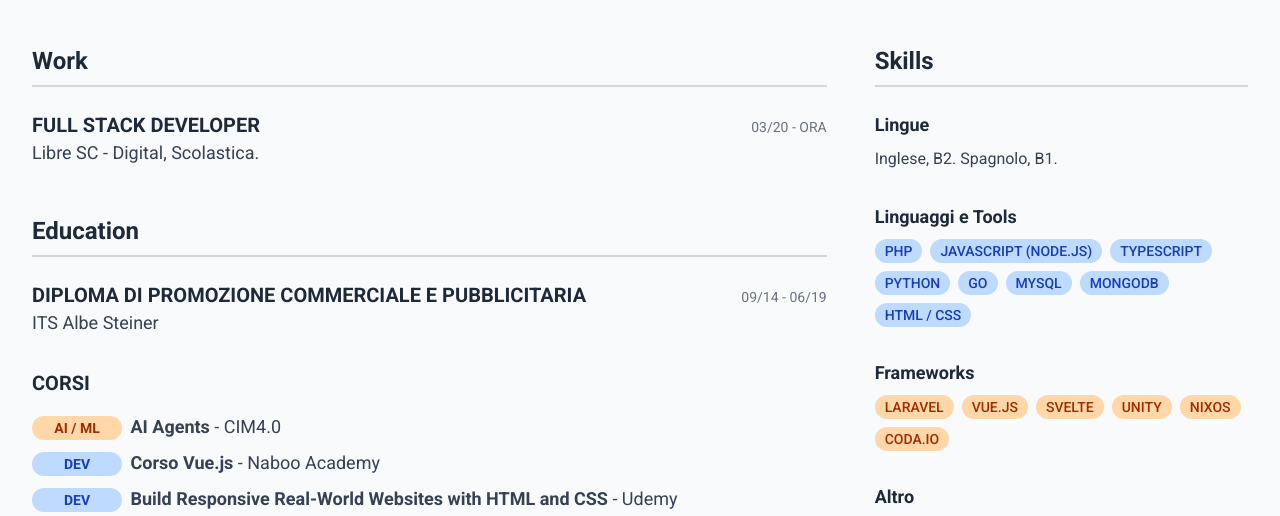
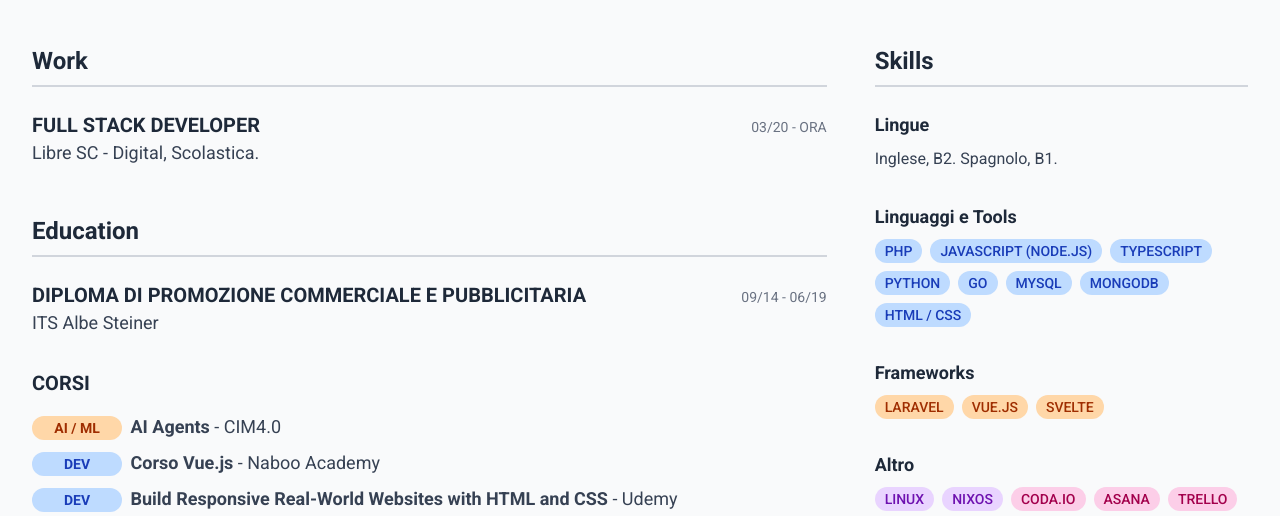
Before and after one commit to DanieleCosio/danielecosio.github.io, a website: page index.html in a window 1280 px wide. Shown: the part 271-787 px from the top of the page. Drawn offline with Linux system fonts and the light colour scheme.

Commit message:
Content fix

```diff
--- a/index.html
+++ b/index.html
@@ -146,14 +146,7 @@
                                 class="bg-orange-200 text-orange-800 text-sm font-medium px-2.5 py-0.5 rounded-full uppercase">Vue.js</span>
                             <span
                                 class="bg-orange-200 text-orange-800 text-sm font-medium px-2.5 py-0.5 rounded-full uppercase">Svelte</span>
-                            <span
-                                class="bg-orange-200 text-orange-800 text-sm font-medium px-2.5 py-0.5 rounded-full uppercase">Unity</span>
 
-                            <span
-                                class="bg-orange-200 text-orange-800 text-sm font-medium px-2.5 py-0.5 rounded-full uppercase">NixOS</span>
-
-                            <span
-                                class="bg-orange-200 text-orange-800 text-sm font-medium px-2.5 py-0.5 rounded-full uppercase">Coda.io</span>
                         </div>
                     </div>
 
```
